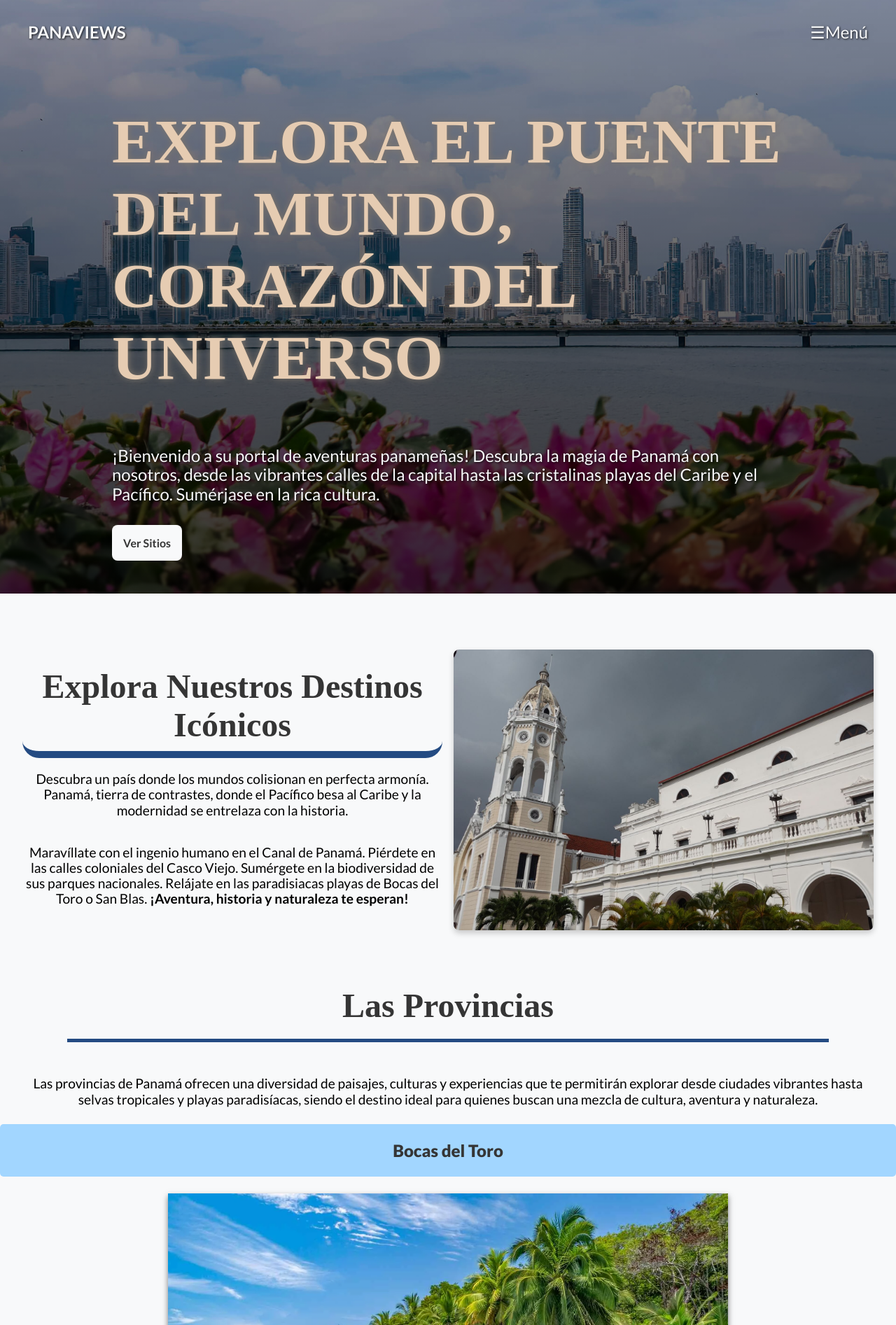
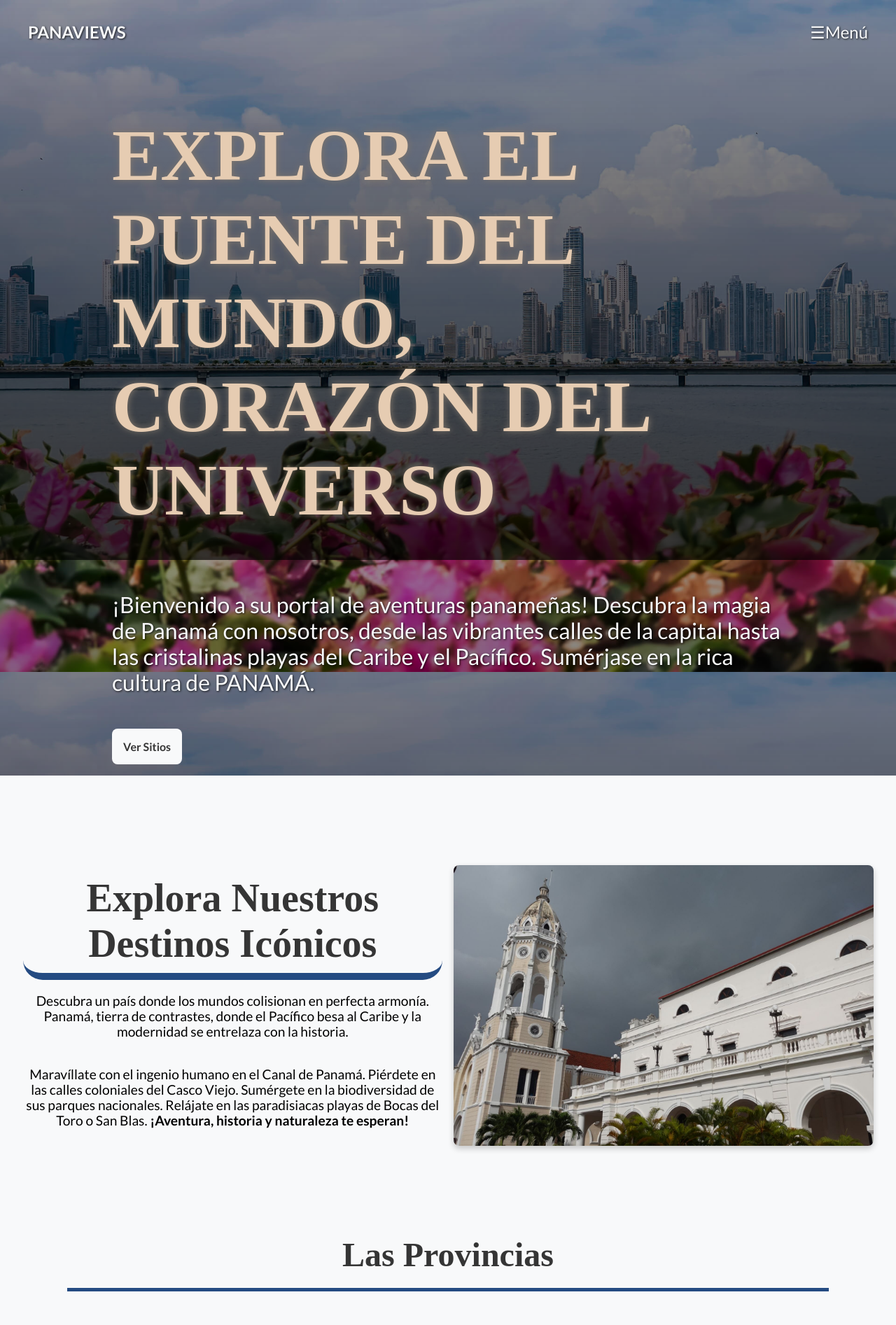
Before and after one commit to Rodrigu157/Panaviews, a PHP site: page / in a window 1280 px wide. Shown: the top 1893 px of the page at 70% size. Run offline with PHP 8.4, Linux system fonts and the light colour scheme; some web fonts are replaced.

Commit message:
fix: .info1 no se ajustaba correctamente a pantallas alargadas

```diff
--- a/css/style.css
+++ b/css/style.css
@@ -131,7 +131,8 @@
 
 .info1{
   margin-bottom: 2em;
-  text-align: center
+  text-align: center;
+  max-width: 1215px;
 }
 
 .info1 div{
@@ -387,6 +388,7 @@
         margin: 5em 2em;
         align-items: center;
         gap: 1em;
+        padding: 1em;
     }
 
     .info1 h2{
@@ -401,3 +403,19 @@
         padding: 0px 65px 16px 65px;
     }
 }
+
+@media (min-width:1280px){
+    .content h2 {
+        font-size: 6.5em;
+    }
+    .content p{
+        font-size: 2em;
+    }
+    .info1{
+        margin: 7em auto;
+    }
+
+    .info1 div h2{
+        font-size: 3.5em;
+    }
+}
--- a/index.html
+++ b/index.html
@@ -18,7 +18,7 @@
             <h2>EXPLORA EL PUENTE DEL MUNDO, CORAZÓN DEL UNIVERSO</h2>
             <p>¡Bienvenido a su portal de aventuras panameñas! Descubra la magia de Panamá con nosotros,
                 desde las vibrantes calles de la capital hasta las cristalinas playas del Caribe y el Pacífico.
-                Sumérjase en la rica cultura.
+                Sumérjase en la rica cultura de PANAMÁ.
             </p>
             <a href="sitios.html">Ver Sitios</a>
           </section>
@@ -29,7 +29,7 @@
           <li><a href="index.html" class="resaltar">Inicio</a></li>
           <li><a href="sitios.html">Sitios</a></li>
           <li><a href="#conocenos">Conocenos</a></li>
-          <li><a href="#historia">Historia</a></li>
+          <li><a href="#historia">Historia panameña</a></li>
         </ul>
       </nav>
 
--- a/sitios.html
+++ b/sitios.html
@@ -19,7 +19,7 @@
             <li><a href="index.html">Inicio</a></li>
             <li class="resaltar"><a href="sitios.html">Sitios</a></li>
             <li><a href="#conocenos">Conocenos</a></li>
-            <li><a href="#historia">Historia</a></li>
+            <li><a href="#historia">Historia panameña</a></li>
         </ul>
         </nav>
     </header>
```
